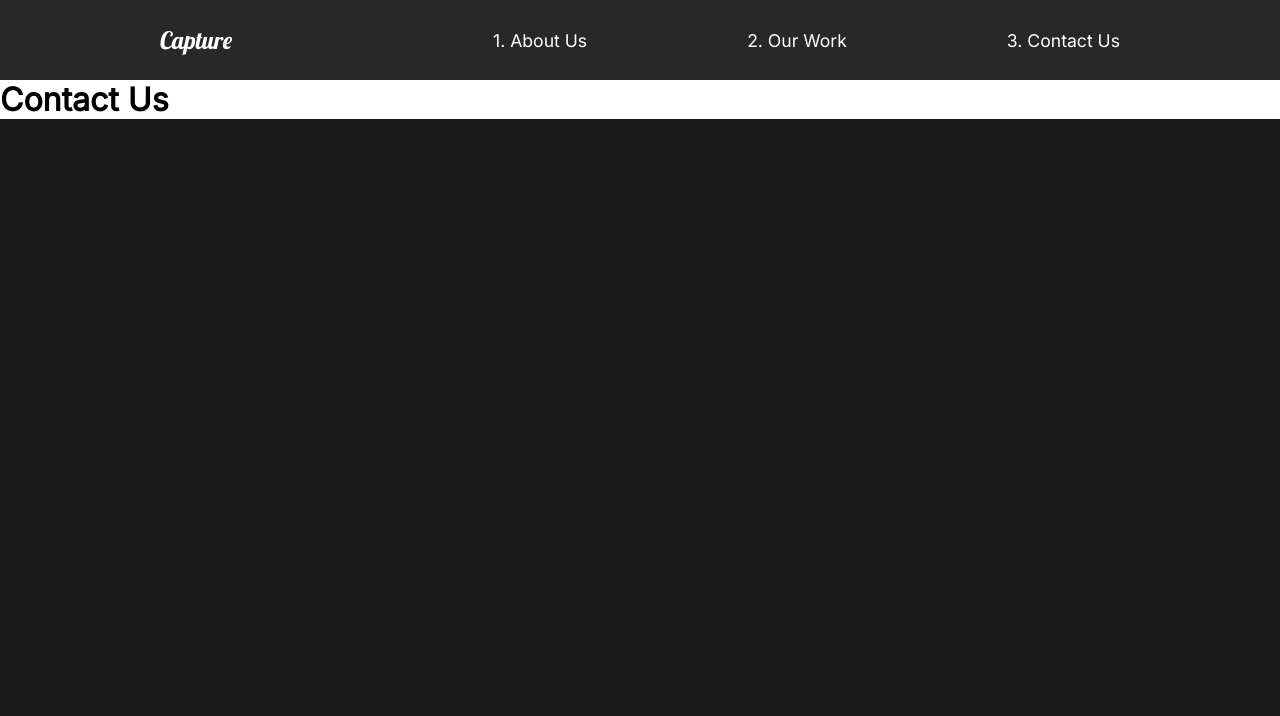
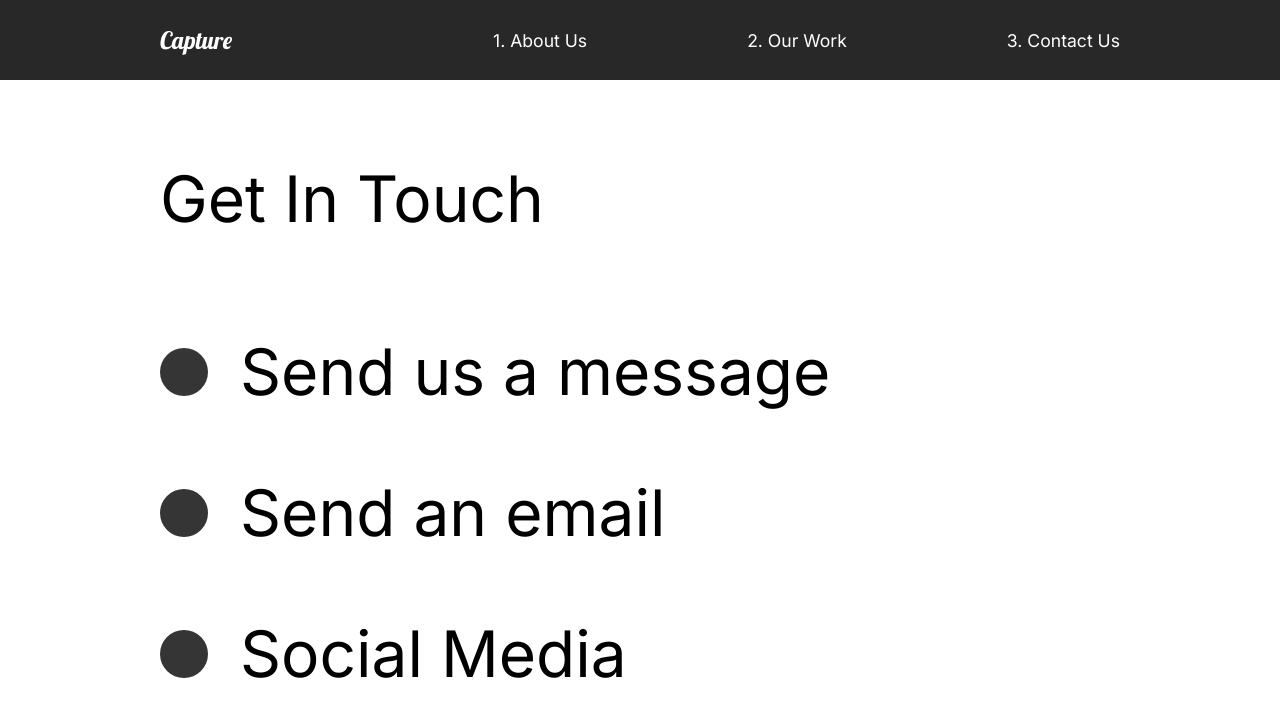
Before and after one commit to MrGRivera/react-business-template, a React (Create React App) app: page /contact in a window 1280 px wide. Shown: the top 716 px of the page. Built offline with nearby package versions, Linux system fonts and the light colour scheme.

Commit message:
added animation to contact page

```diff
--- a/src/pages/ContactUs.js
+++ b/src/pages/ContactUs.js
@@ -1,20 +1,77 @@
 import React from "react";
 //Animations
 import { motion } from "framer-motion";
-import { pageAnimation } from "../animation";
+import { pageAnimation, titleAnim } from "../animation";
+import styled from "styled-components";
 
 const ContactUs = () => {
   return (
-    <motion.div
+    <ContactStyle
       variants={pageAnimation}
       initial="hidden"
       animate="show"
       exit="exit"
-      style={{background:'#fff'}}
+      style={{ background: "#fff" }}
     >
-      <h1>Contact Us</h1>
-    </motion.div>
+      <Title>
+        <Hide>
+          <motion.h2 variants={titleAnim}>Get In Touch</motion.h2>
+        </Hide>
+      </Title>
+      <div>
+        <Hide>
+          <Social variants={titleAnim}>
+            <Circle />
+            <h2>Send us a message </h2>
+          </Social>
+        </Hide>
+        <Hide>
+          <Social variants={titleAnim}>
+            <Circle />
+            <h2>Send an email </h2>
+          </Social>
+        </Hide>
+        <Hide>
+          <Social variants={titleAnim}>
+            <Circle />
+            <h2>Social Media </h2>
+          </Social>
+        </Hide>
+      </div>
+    </ContactStyle>
   );
 };
 
+const ContactStyle = styled(motion.div)`
+  padding: 5rem 10rem;
+  color: #353535;
+  min-height: 90vh;
+  h2 {
+    color: black;
+  }
+`;
+
+const Title = styled.div`
+  margin-bottom: 4rem;
+  color: black;
+`;
+const Hide = styled.div`
+  overflow: hidden;
+`;
+
+const Circle = styled.div`
+  border-radius: 50%;
+  width: 3rem;
+  height: 3rem;
+  background: #353535;
+`;
+
+const Social = styled(motion.div)`
+  display: flex;
+  align-items: center;
+  h2 {
+    margin: 2rem;
+  }
+`;
+
 export default ContactUs;
--- a/src/pages/MovieDetail.js
+++ b/src/pages/MovieDetail.js
@@ -62,6 +62,7 @@
     top: 10%;
     left: 50%;
     transform: translate(-50%, -10%);
+    color: black
   }
   img {
     width: 100%;
```
Also changed, not shown: 1 other file (tests, documents, lock files or other folders).
